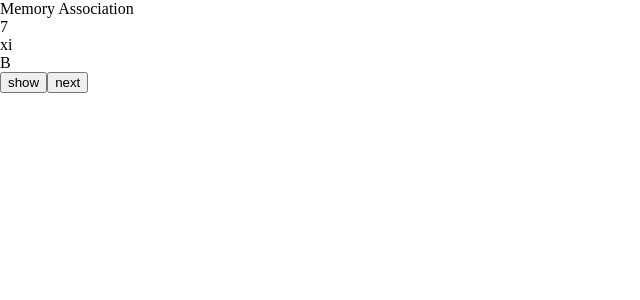
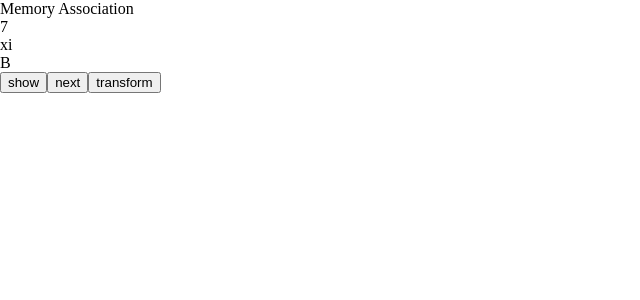
Before and after one commit to hairyf/memory-association, a Vue app: page / in a window 1280 px wide. Shown: the top 300 px of the page, without its empty margins (0-640 px from the left). Built offline with nearby package versions, Linux system fonts and the light colour scheme; the HTML template or start-up script is replaced by a standard one.

Commit message:
chore: update transform

```diff
--- a/src/App.vue
+++ b/src/App.vue
@@ -10,6 +10,7 @@ const groups = [
   ['6', 'la', 'A'],
   ['7', 'xi', 'B'],
 ]
+
 
 const codes: number[] = []
 
@@ -32,6 +33,14 @@ function reset() {
   group.value = getRandomGroup()
 }
 
+function transform() {
+  for (const iterator of groups) {
+    const name = iterator[2]
+    iterator[2] = iterator[1]
+    iterator[1] = name
+  }
+}
+
 const target = ref(1)
 
 const group = ref(getRandomGroup())
@@ -50,6 +59,7 @@ const show = ref(false)
       <div class="flex justify-center gap-5 pt-10">
         <button class="w-20" @click="show = !show">{{ show ? 'hide' : 'show' }}</button>
         <button class="w-20" @click="reset">next</button>
+        <button class="w-20" @click="transform">transform</button>
       </div>
     </div>
   </div>
```
